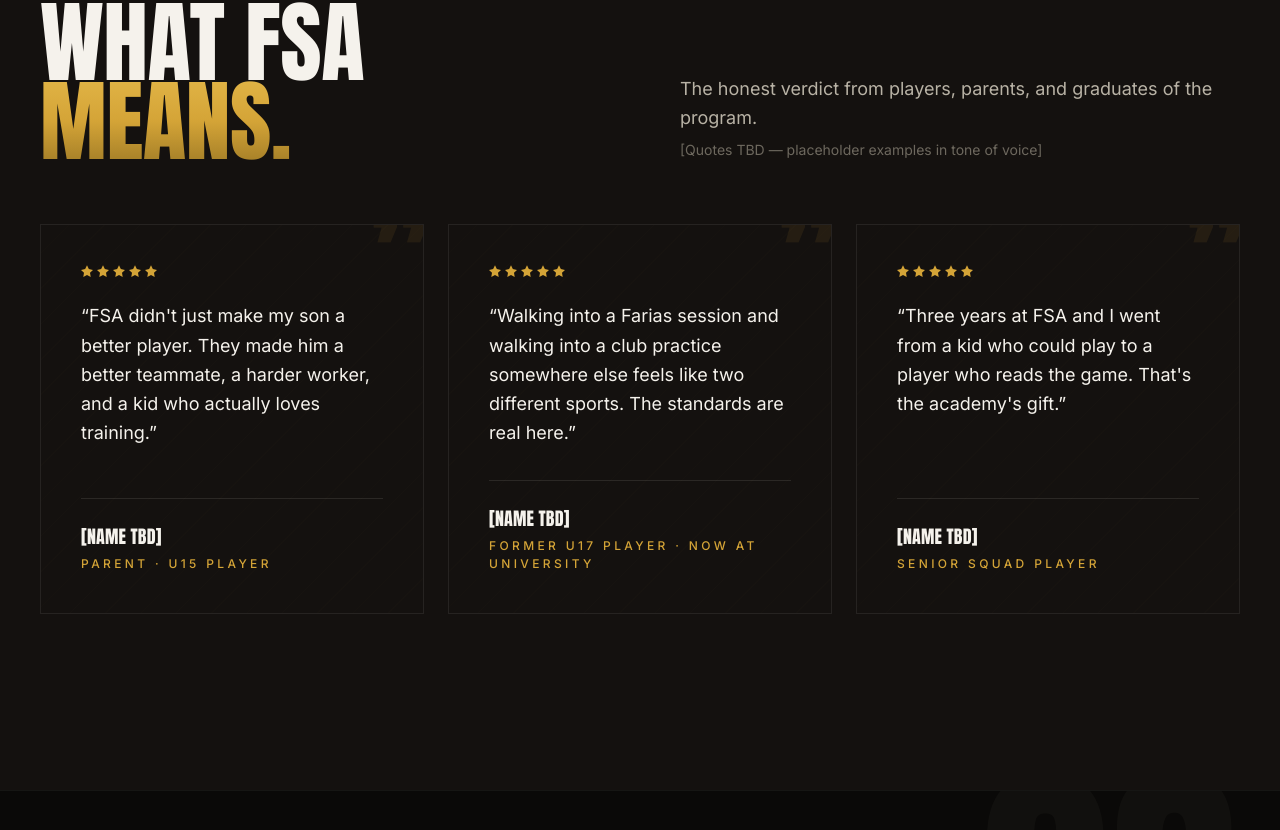
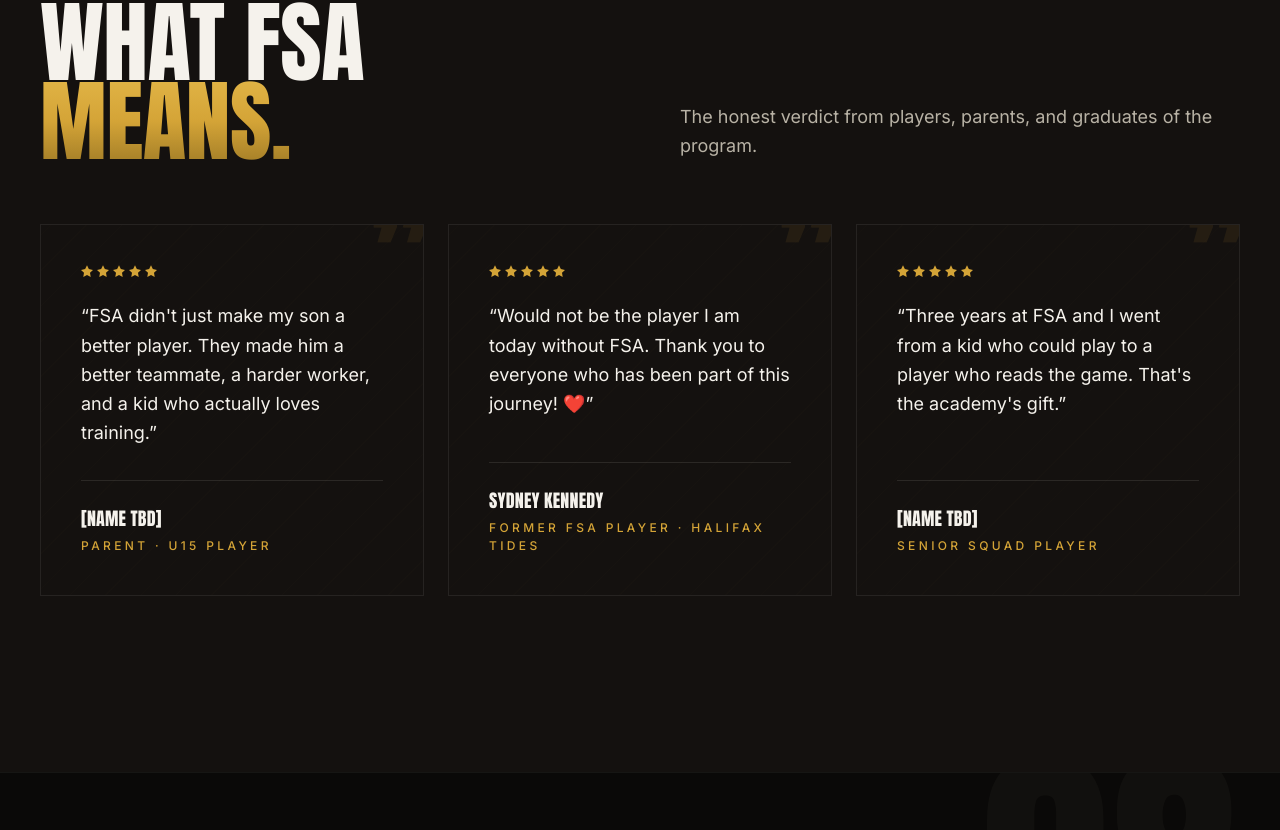
Before and after one commit to yousseflkh/fsa-website, a Next.js app: page / in a window 1280 px wide. Shown: the part 10859-11689 px from the top of the page. Built offline with nearby package versions, Linux system fonts and the light colour scheme.

Commit message:
Add Sydney Kennedy real testimonial

```diff
--- a/src/components/Testimonials.tsx
+++ b/src/components/Testimonials.tsx
@@ -18,9 +18,9 @@
   },
   {
     quote:
-      "Walking into a Farias session and walking into a club practice somewhere else feels like two different sports. The standards are real here.",
-    name: "[Name TBD]",
-    role: "Former U17 player · Now at university",
+      "Would not be the player I am today without FSA. Thank you to everyone who has been part of this journey! ❤️",
+    name: "Sydney Kennedy",
+    role: "Former FSA Player · Halifax Tides",
   },
   {
     quote:
@@ -133,9 +133,6 @@
             <p className="text-fsa-bone-muted text-lg leading-relaxed">
               The honest verdict from players, parents, and graduates of the
               program.
-              <span className="block mt-2 text-fsa-bone-dim text-sm">
-                [Quotes TBD — placeholder examples in tone of voice]
-              </span>
             </p>
           </Reveal>
         </div>
```
